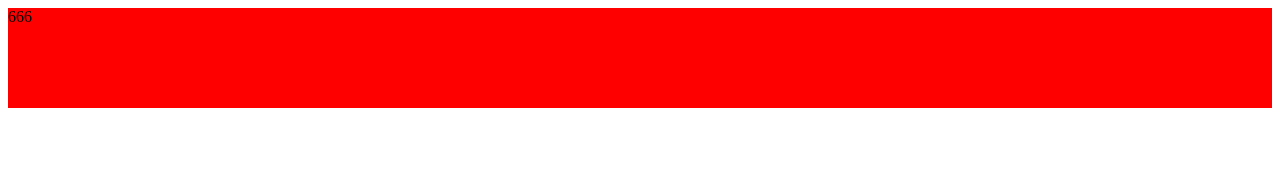
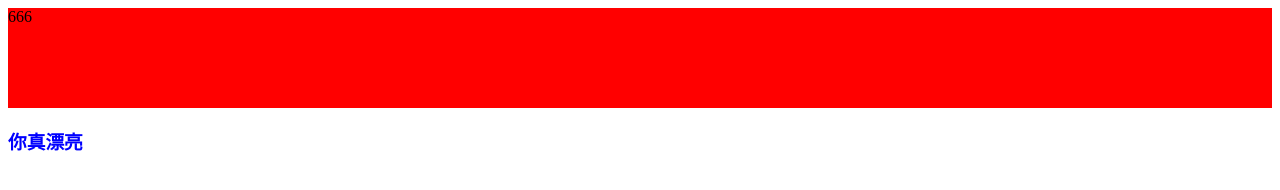
Before and after one commit to langli-bot/tijiao, a plain HTML site: page index.html in a window 1280 px wide. Drawn offline with Linux system fonts and the light colour scheme.

Commit message:
修改了样式和添加了文章

```diff
--- a/css/index.css
+++ b/css/index.css
@@ -3,3 +3,6 @@
   height:100px;
   background: red;
 }
+h3 {
+  color: blue;
+}
--- a/index.html
+++ b/index.html
@@ -9,5 +9,6 @@
 </head>
 <body>
   <div class="box">666</div>
+  <h3>你真漂亮</h3>
 </body>
 </html>
```
